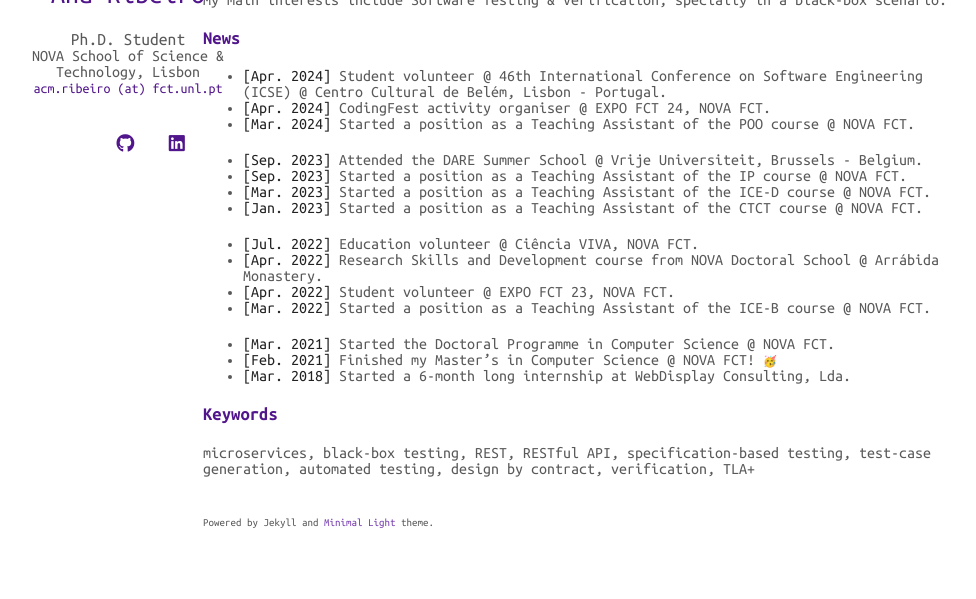
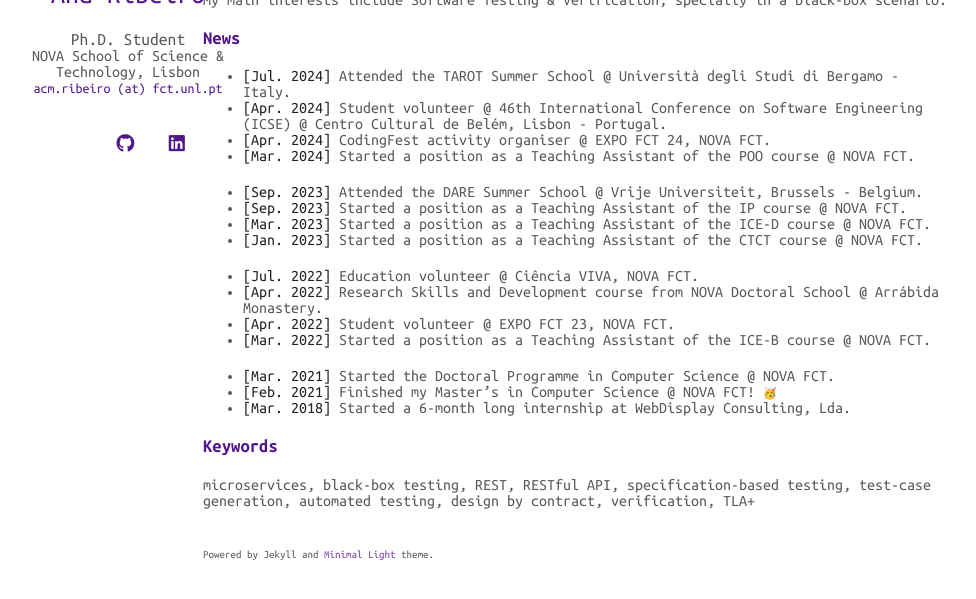
Before and after one commit to acm-ribeiro/acm-ribeiro.github.io, a Jekyll site: the page built from index.md, in a window 1280 px wide and 939 px high, cut to the strip 308-907 px from the top of the window. Shown: the whole strip, without its empty margins (167-1143 px from the left). Built offline with Jekyll 4.4.1, drawn with Linux system fonts in a browser that asks for light colours; nearby versions of some CDN libraries; a style sheet for code colours, icons or effects is not loaded.

Commit message:
add news

```diff
--- a/index.md
+++ b/index.md
@@ -18,6 +18,7 @@ My main interests include Software Testing & Verification, specially in a black-
 
 ### News
 
+- **[Jul. 2024]** Attended the TAROT Summer School @ Università degli Studi di Bergamo - Italy.
 - **[Apr. 2024]** Student volunteer @ 46th International Conference on Software Engineering (ICSE) @ Centro Cultural de Belém, Lisbon - Portugal.
 - **[Apr. 2024]** CodingFest activity organiser @ EXPO FCT 24, NOVA FCT.
 - **[Mar. 2024]** Started a position as a Teaching Assistant of the POO course @ NOVA FCT.
```
